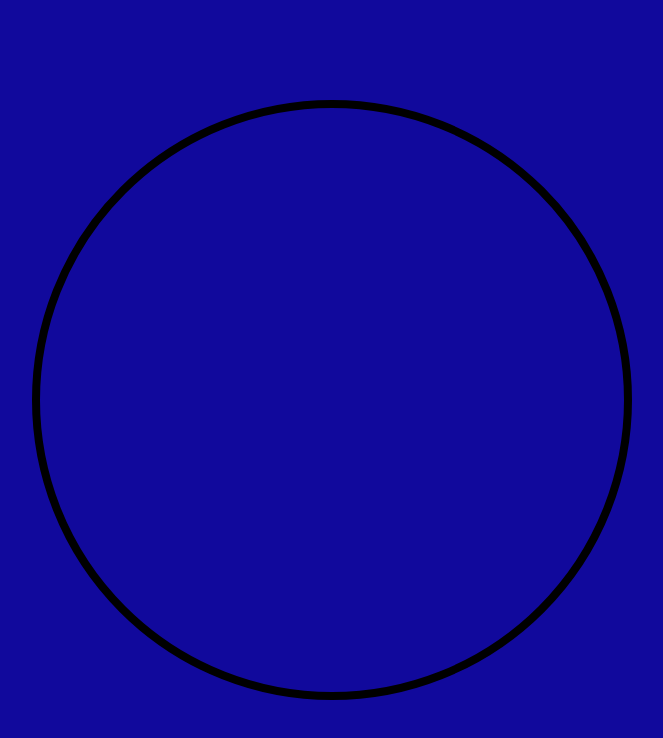
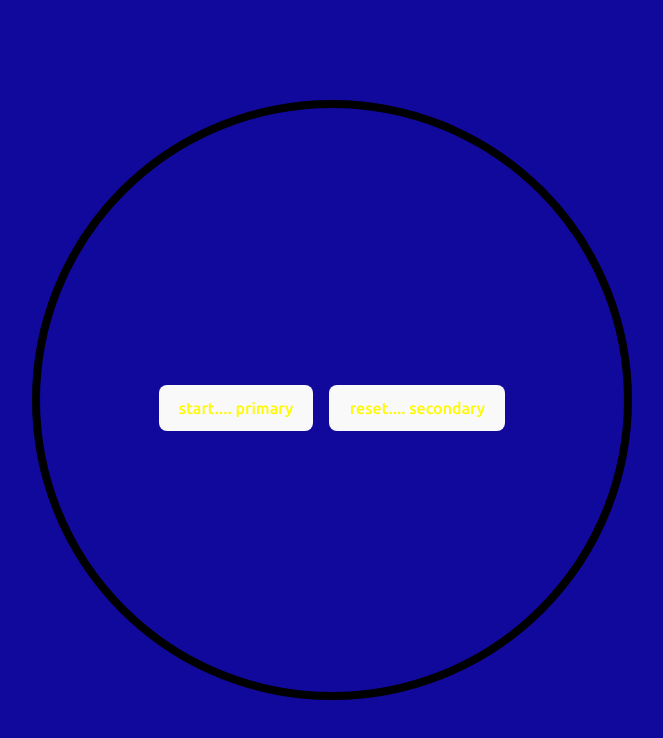
Before and after one commit to RODO94/timer, a React (Vite) app: page / in a window 1280 px wide. Shown: the top 738 px of the page, without its empty margins (308-971 px from the left). Built offline with nearby package versions, Linux system fonts and the light colour scheme.

Commit message:
pass in variant and action to button props and setup isRunning variable

```diff
--- a/src/components/Timer.tsx
+++ b/src/components/Timer.tsx
@@ -14,6 +14,7 @@ export default function Timer() {
    */
 
   const [time, setTime] = useState<TimeFormat>("00:00");
+  const [isRunning, setIsRunning] = useState(false);
 
   return (
     <div className='flex flex-col items-center justify-center w-full h-full'>
@@ -23,8 +24,8 @@ export default function Timer() {
       >
         <Time time={time} />
         <div className='flex gap-4 mt-4'>
-          <Button />
-          <Button />
+          <Button action={isRunning ? "stop" : "start"} variant='primary' />
+          <Button action='reset' variant='secondary' />
         </div>
       </div>
     </div>
--- a/src/components/shared/Button.tsx
+++ b/src/components/shared/Button.tsx
@@ -1,4 +1,10 @@
-export default function Button() {
+export default function Button({
+  action,
+  variant,
+}: {
+  action: "start" | "stop" | "reset";
+  variant: "primary" | "secondary";
+}) {
   /**
    * This component will be a shared button component
    * It will receive a variant prop to handle the styling of the button
@@ -11,5 +17,5 @@ export default function Button() {
    * - Stop
    * - Reset
    */
-  return <></>;
+  return <button>{`${action}.... ${variant}`}</button>;
 }
```
